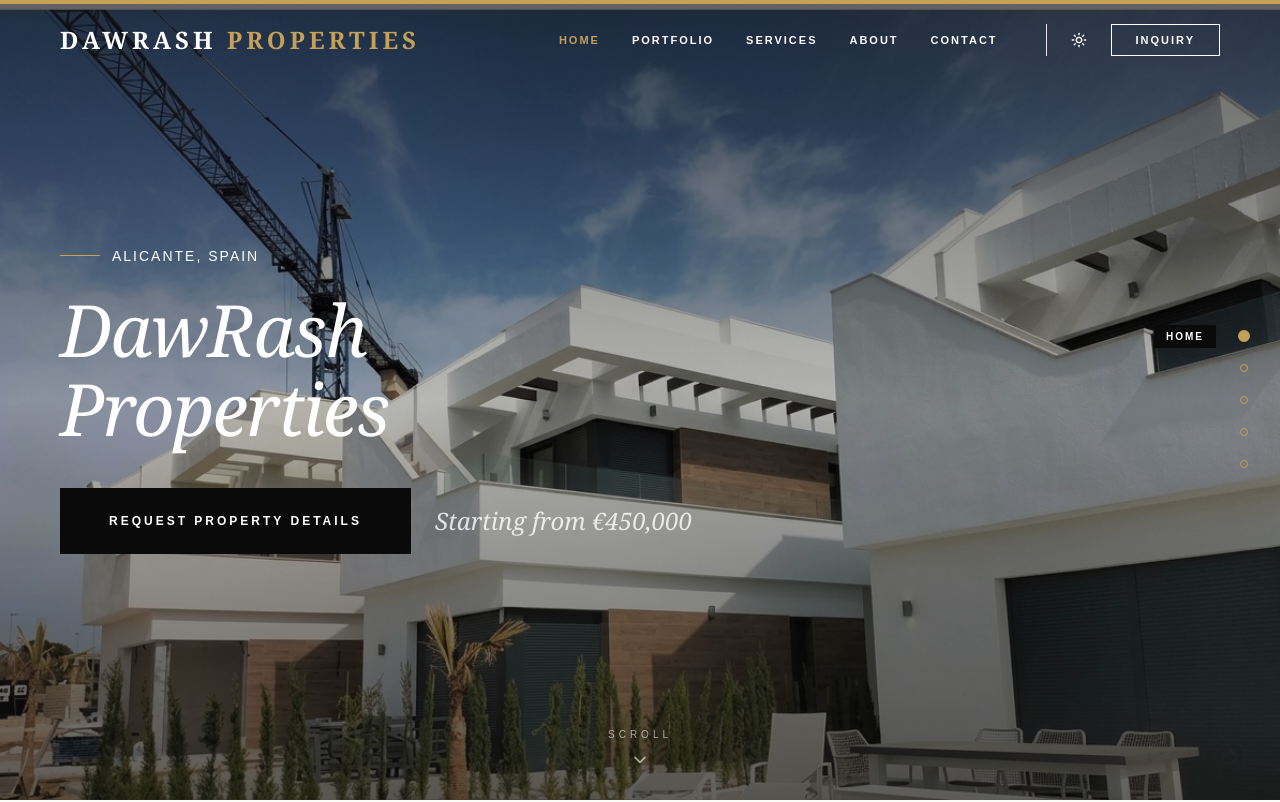
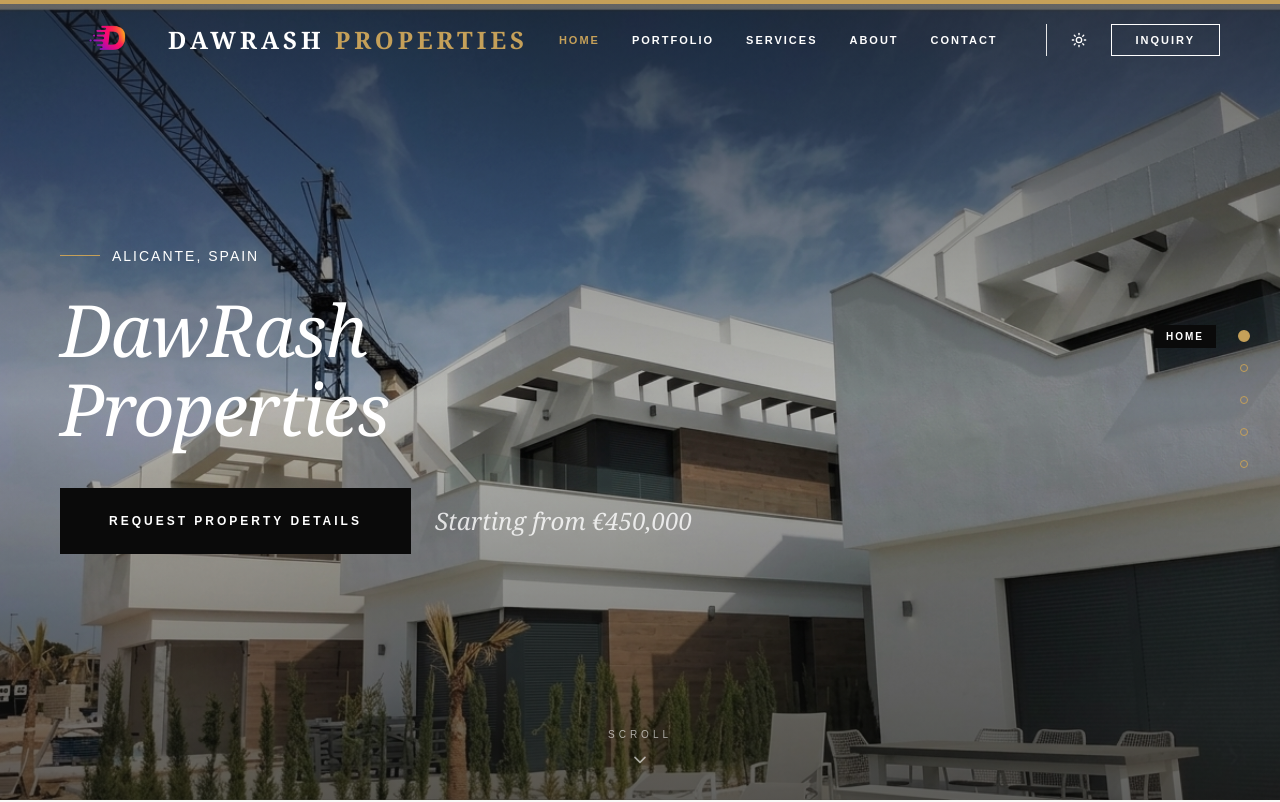
Before and after one commit to KingPraise/Dawrash-Properties, a React (Vite) app: page / in a window 1280 px wide. Shown: the top 802 px of the page. Built offline with nearby package versions, Linux system fonts and the light colour scheme.

Commit message:
Refactor code structure for improved readability and maintainability

```diff
--- a/src/App.tsx
+++ b/src/App.tsx
@@ -8,7 +8,7 @@
 
 export default function App() {
   return (
-    <ThemeProvider defaultTheme="light" storageKey="aureum-theme">
+    <ThemeProvider defaultTheme="light" storageKey="dawrash-theme">
       <Router>
         <div className="min-h-screen bg-white dark:bg-black font-sans selection:bg-amber-500 selection:text-white transition-colors duration-300">
           <Navbar />
--- a/src/components/About.tsx
+++ b/src/components/About.tsx
@@ -16,7 +16,7 @@
             </h2>
             <div className="space-y-8 text-gray-600 dark:text-gray-400 font-light leading-relaxed text-lg">
               <p>
-                With over two decades of experience in the luxury market, Aureum Estate has become synonymous with excellence and exclusivity. We don't just sell properties; we curate lifestyles for the world's most discerning clients.
+                With over two decades of experience in the luxury market, DawRash Properties has become synonymous with excellence and exclusivity. We don't just sell properties; we curate lifestyles for the world's most discerning clients.
               </p>
               <p>
                 Our portfolio features architectural masterpieces that blend seamlessly with their surroundings, offering a perfect harmony of form and function.
--- a/src/components/Footer.tsx
+++ b/src/components/Footer.tsx
@@ -82,7 +82,7 @@
 
         <div className="pt-12 border-t border-white/10 flex flex-col md:flex-row justify-between items-center gap-8">
           <p className="text-gray-custom text-[10px] uppercase tracking-[2px]">
-            © {currentYear} Aureum Estate. All rights reserved.
+            © {currentYear} DawRash Properties. All rights reserved.
           </p>
           <div className="flex gap-10">
             <a href="#" className="text-gray-custom hover:text-white text-[10px] uppercase tracking-[2px] transition-colors">Privacy Policy</a>
--- a/src/components/Navbar.tsx
+++ b/src/components/Navbar.tsx
@@ -4,6 +4,7 @@
 import { Button } from '@/components/ui/button';
 import { cn } from '@/lib/utils';
 import { ThemeToggle } from './ThemeToggle';
+import { SafeImage } from './SafeImage';
 import { Link } from 'react-router-dom';
 
 export function Navbar() {
@@ -36,7 +37,12 @@
       )}
     >
       <div className="w-full flex items-center justify-between">
-        <Link to="/" className="flex items-center gap-2 group">
+        <Link to="/" className="flex items-center gap-3 group">
+          <SafeImage
+            src="/logo-removebg-preview.png"
+            alt="DawRash Properties logo"
+            className="w-24 h-24 object-contain"
+          />
           <div
             className={cn(
               "font-serif text-2xl tracking-[4px] font-bold uppercase transition-colors",
```
Also changed, not shown: public/logo-removebg-preview.png (added).
